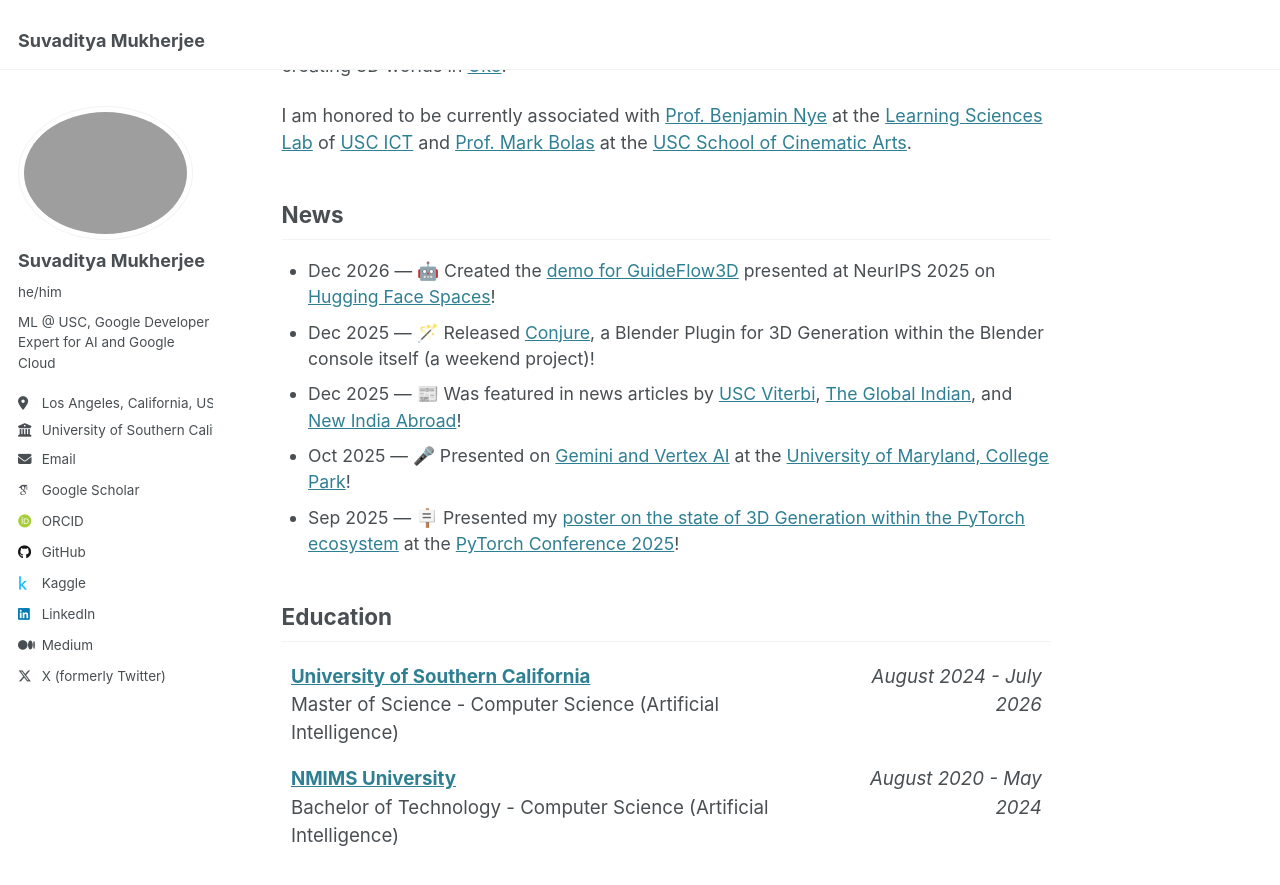
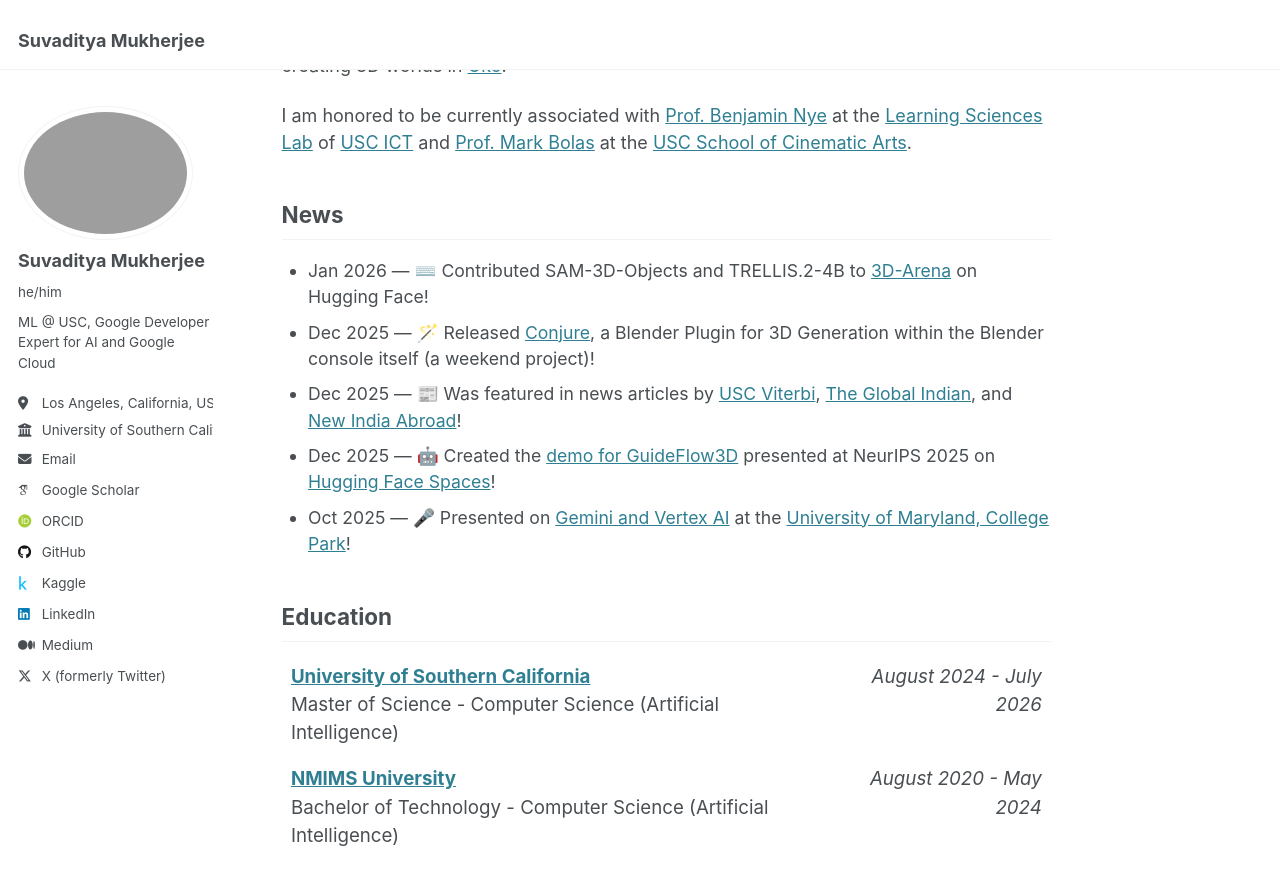
Before and after one commit to suvadityamuk/research-website, a Jekyll site: the page built from _pages/about.md, in a window 1280 px wide and 900 px high, scrolled down 309 px. Shown: the top 885 px of the window. Built offline with Jekyll 4.4.1, drawn with Linux system fonts in a browser that asks for light colours; some web fonts are replaced.

Commit message:
chore: add 3d-arena contribution
Signed-off-by: Suvaditya Mukherjee <suvadityamuk@gmail.com>

```diff
--- a/_data/news.yml
+++ b/_data/news.yml
@@ -12,8 +12,12 @@
 #   • Entries with emoji — use Unicode emoji directly (e.g. 🎉)
 #   • Entries combining links + emoji
 
-- sort_date: 2026-12-04
-  date: "Dec 2026"
+- sort_date: 2026-01-28
+  date: "Jan 2026"
+  text: "⌨️ Contributed SAM-3D-Objects and TRELLIS.2-4B to [3D-Arena](https://huggingface.co/spaces/3d-arena/3d-arena) on Hugging Face!"
+
+- sort_date: 2025-12-04
+  date: "Dec 2025"
   text: "🤖 Created the [demo for GuideFlow3D](https://huggingface.co/spaces/suvadityamuk/GuideFlow3D) presented at NeurIPS 2025 on [Hugging Face Spaces](https://huggingface.co/spaces)!"
 
 - sort_date: 2025-12-19
```
